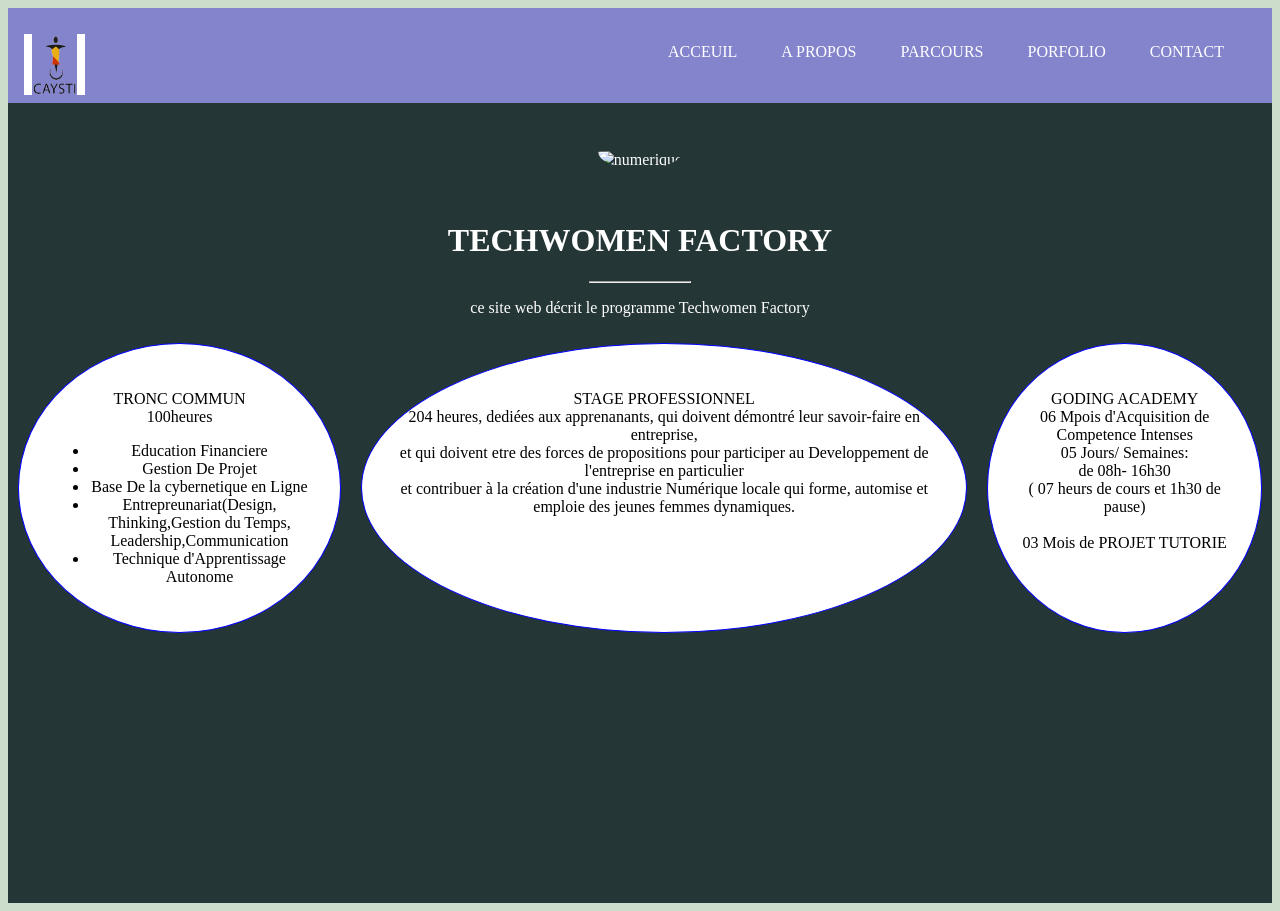
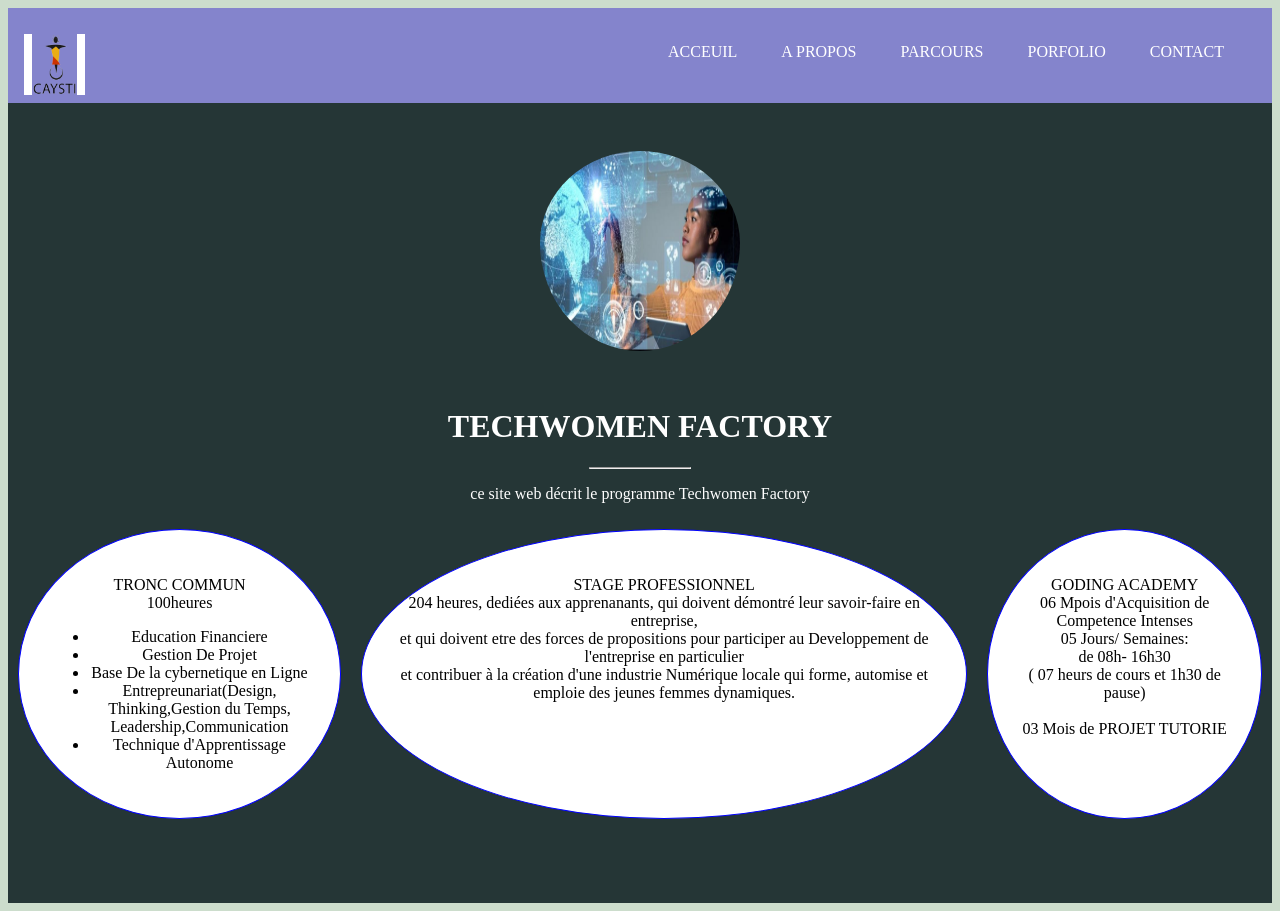
Before and after one commit to laichaMK/Site-Web-TechWoman-Factory, a plain HTML site: page index.html in a window 1280 px wide. Drawn offline with Linux system fonts and the light colour scheme; files whose address does not match are found by name.

Commit message:
Update index.html

```diff
--- a/index.html
+++ b/index.html
@@ -21,7 +21,7 @@
     </nav>
 
     <header class="head">
-        <img src="../SITE WEB/assets/images/numerique.jpg" alt="numerique" width="200px" height="200px">
+        <img src="./assets/images/numerique.jpg" alt="numerique" width="200px" height="200px">
         <h1>TECHWOMEN FACTORY </h1>
         <hr width="100px" >
         <P>ce site web décrit le programme Techwomen Factory</P>
```
